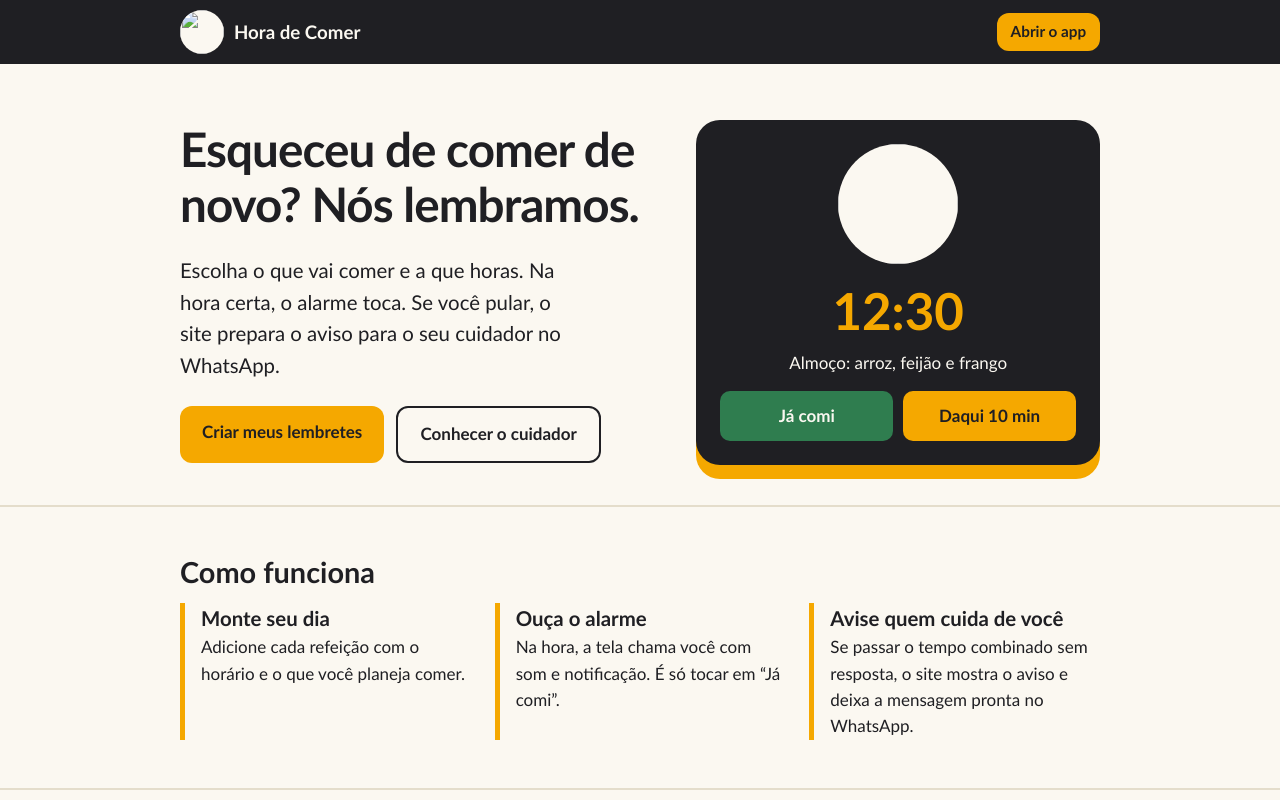
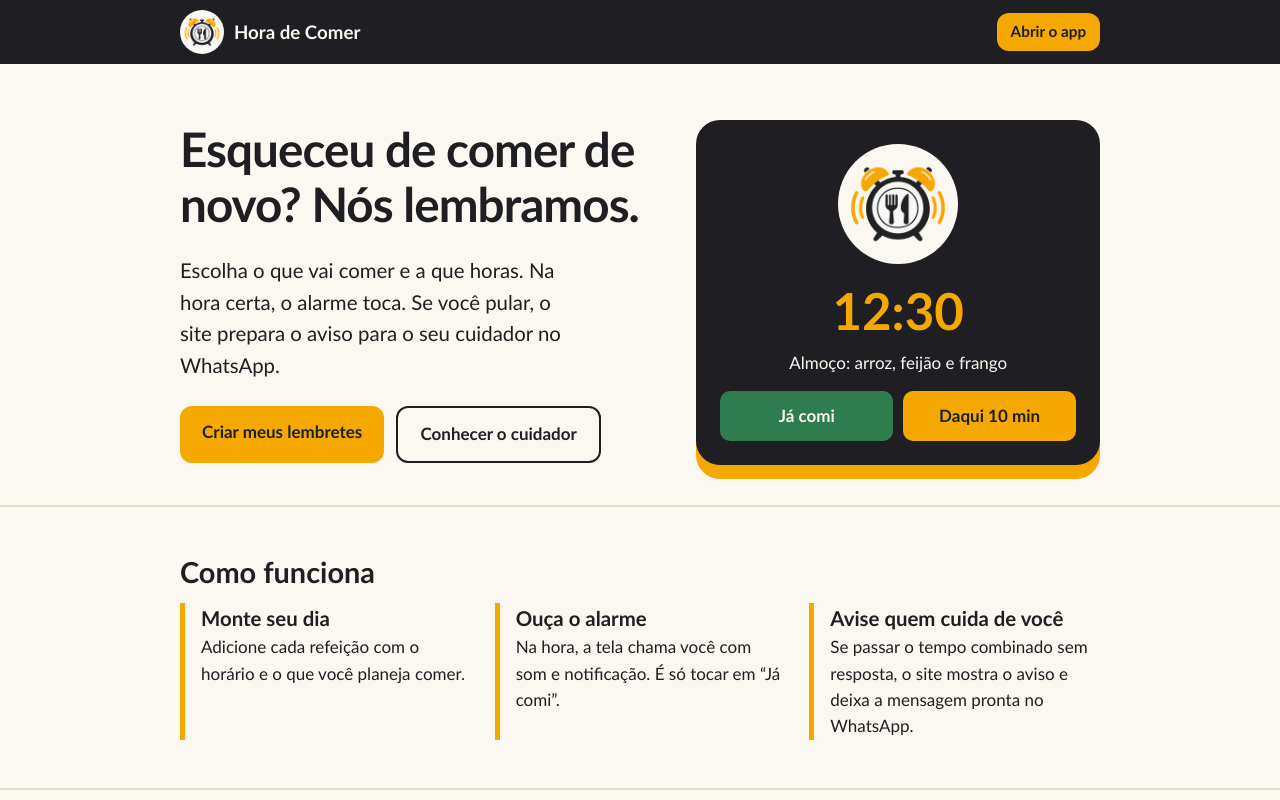
Before and after one commit to matheusmoura198/nourishTime, a website: page index.html in a window 1280 px wide. Shown: the top 800 px of the page. Drawn offline with Linux system fonts and the light colour scheme.

Commit message:
Update logo paths and title case in index.html

```diff
--- a/index.html
+++ b/index.html
@@ -6,10 +6,10 @@
 <meta name="referrer" content="no-referrer">
 <meta name="theme-color" content="#1F1F23">
 <meta name="viewport" content="width=device-width, initial-scale=1">
-<title>Hora de comer – lembretes de refeição com aviso ao cuidador</title>
+<title>Hora de Comer – lembretes de refeição com aviso ao cuidador</title>
 <meta name="description" content="Programe suas refeições, receba o alarme na hora certa e deixe alguém de confiança ser avisado se você pular.">
-<link rel="icon" href="logo-96.png">
-<link rel="apple-touch-icon" href="logo-256.png">
+<link rel="icon" href="img/logo-96.png">
+<link rel="apple-touch-icon" href="img/logo-256.png">
 <meta property="og:type" content="website">
 <meta property="og:locale" content="pt_BR">
 <meta property="og:title" content="Hora de Comer – lembretes de refeição">
@@ -19,7 +19,7 @@
 </head>
 <body>
 <header class="topo"><div class="wrap">
-  <a class="marca" href="index.html"><img src="logo-96.png" width="44" height="44" alt="">Hora de Comer</a>
+  <a class="marca" href="index.html"><img src="img/logo-96.png" width="44" height="44" alt="">Hora de Comer</a>
   <a class="btn peq" href="app.html">Abrir o app</a>
 </div></header>
 
@@ -33,7 +33,7 @@
     </div>
   </div>
   <div class="alarme-demo" aria-hidden="true">
-    <img src="logo-256.png" alt="" width="120" height="120">
+    <img src="img/logo-256.png" alt="" width="120" height="120">
     <div class="hora">12:30</div>
     <div>Almoço: arroz, feijão e frango</div>
     <div class="linha"><span class="ok">Já comi</span><span class="adiar">Daqui 10 min</span></div>
@@ -80,4 +80,4 @@
 
 <footer class="rodape"><div class="wrap">Hora de Comer. Versão para site, em breve como app para Android. Ferramenta de apoio: não substitui orientação médica nem garante o alarme se o navegador ou o aparelho bloquear. <a href="privacidade-e-termos.html">Privacidade e termos</a></div></footer>
 </body>
-                         </html>
+</html>
```
